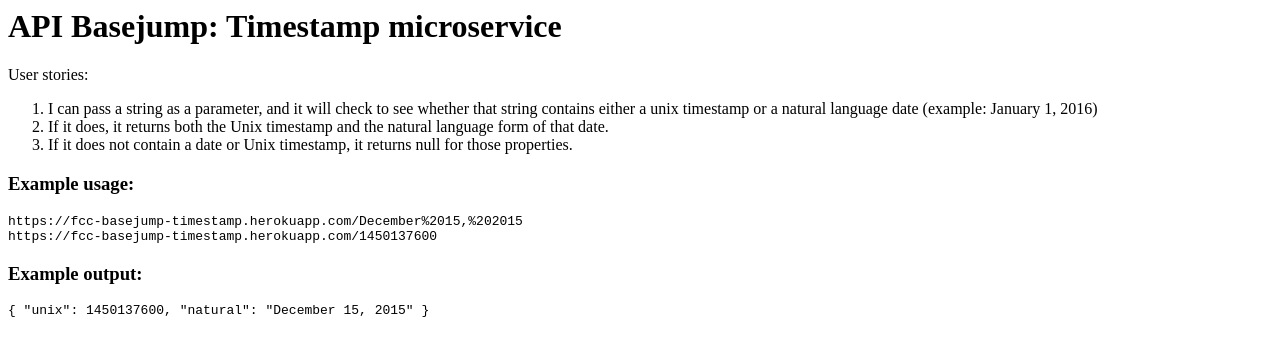
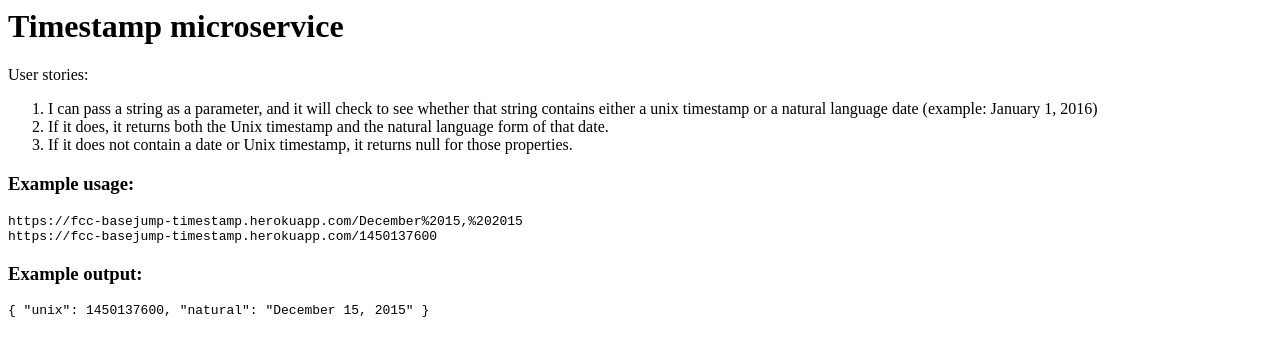
Before and after one commit to jhuynh85/timestamp-api, a website: page index.html in a window 1280 px wide. Drawn offline with Linux system fonts and the light colour scheme.

Commit message:
Text edits

```diff
--- a/index.html
+++ b/index.html
@@ -1,9 +1,9 @@
 <html>
     <head>
-        <title> FreeCodeCamp Basejump: Timestamp Microservice</title>
+        <title>Timestamp Microservice</title>
     </head>
     <body>
-        <h1> API Basejump: Timestamp microservice </h1>
+        <h1>Timestamp microservice</h1>
 
         User stories:
         <ol>
```
